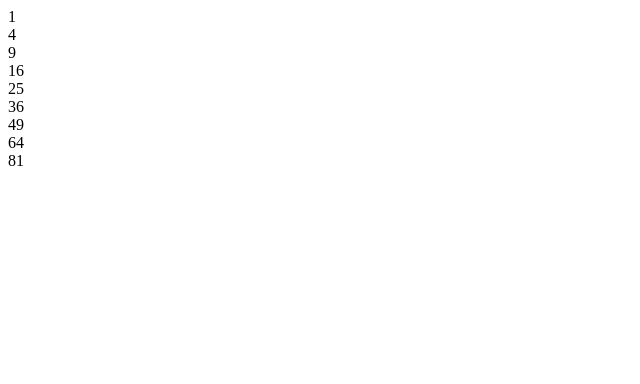
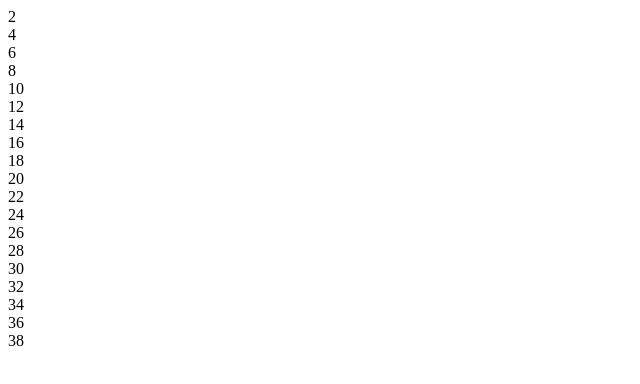
Before and after one commit to DilrubaShondha/javascript-project, a plain HTML site: page loop task 1/index.html in a window 1280 px wide. Shown: the whole page, without its empty margins (0-640 px from the left). Drawn offline with Linux system fonts and the light colour scheme.

Commit message:
loop task commit

```diff
--- a/loop task 1/index.html
+++ b/loop task 1/index.html
@@ -3,16 +3,16 @@
 <head>
     <meta charset="UTF-8">
     <meta name="viewport" content="width=device-width, initial-scale=1.0">
-    <title>loop task 3</title>
+    <title>loop task 4</title>
 </head>
 <body>
     <script>
-        let i = 1;
-        for(i=1;i < 100;i++){
-            if(Number.isInteger(Math.sqrt(i)))
+        for(let i=1; i<40; i++){
+            if(i % 2 == 1){
+                continue;
+            }
             document.write(i +"<br>");
             }
-
     </script>
 </body>
 </html>
```
